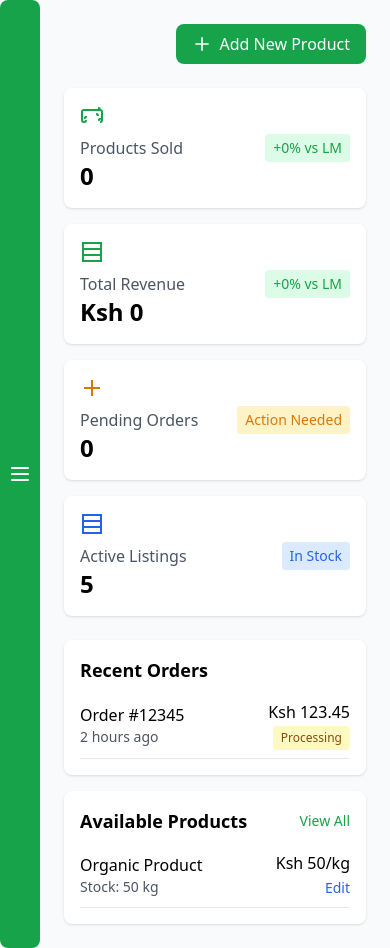
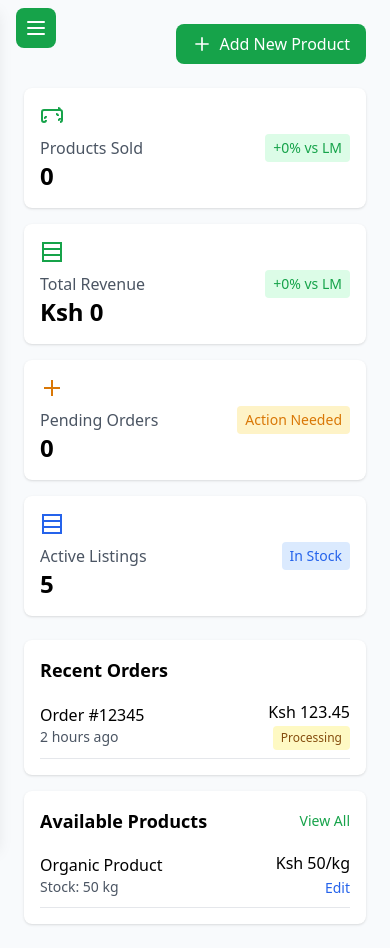
Before and after one commit to Murega14/agrilink_frontend, a React (Create React App) app: page /dashboard in a window 390 px wide. Built offline with nearby package versions, Linux system fonts and the light colour scheme.

Commit message:
restored the fixed class

```diff
--- a/src/components/FarmerUI/Dashboard.jsx
+++ b/src/components/FarmerUI/Dashboard.jsx
@@ -31,7 +31,7 @@ const Dashboard = () => {
       {/* Mobile & Tablet Hamburger Button */}
       <button
         onClick={toggleSidebar}
-        className="top-2 left-4 z-50 md:hidden bg-green-600 text-white p-2 rounded-lg"
+        className="fixed top-2 left-4 z-50 md:hidden bg-green-600 text-white p-2 rounded-lg"
       >
         {isSidebarOpen ? <X /> : <Menu />}
       </button>
```
